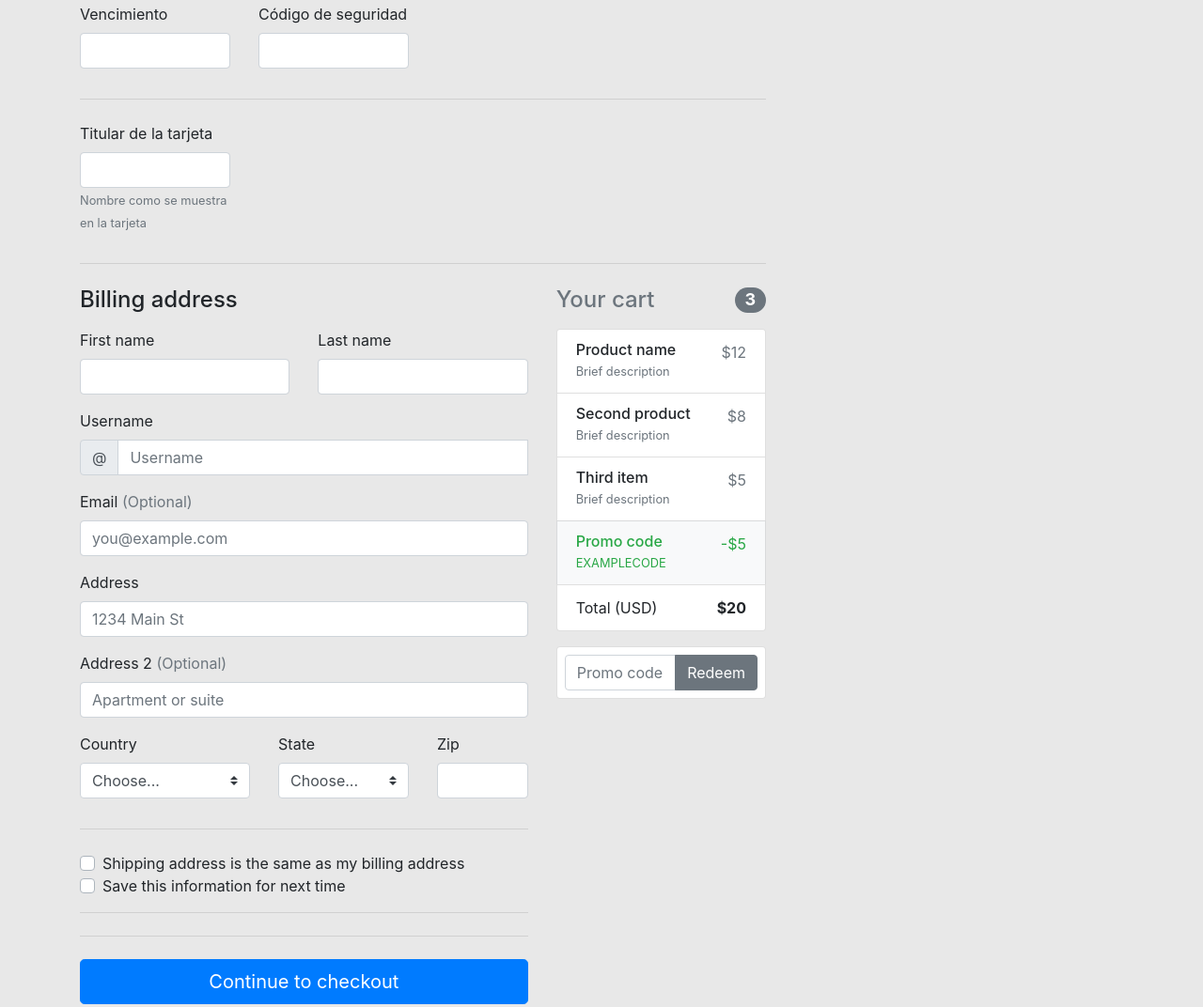
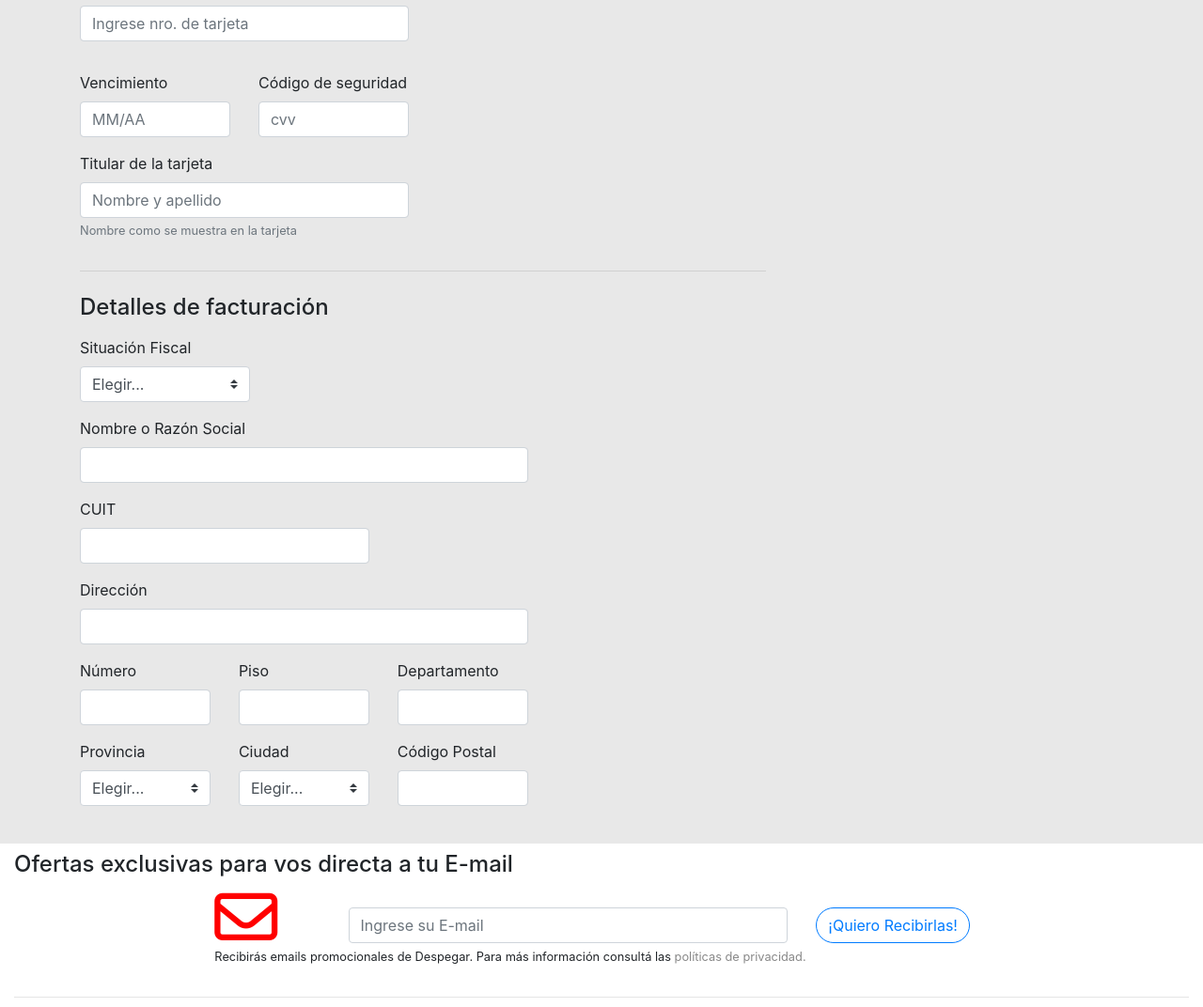
Before and after one commit to Silvanagomez/flyrolling, a website built with Parcel: page src/payments.html in a window 1280 px wide. Shown: the part 922-1994 px from the top of the page at 94% size. Built offline with nearby package versions, Linux system fonts and the light colour scheme; a web font is replaced by a local one.

Commit message:
finalizo seccion pagos

```diff
--- a/src/payments.html
+++ b/src/payments.html
@@ -6,6 +6,7 @@
   <meta http-equiv="X-UA-Compatible" content="ie=edge">
   <title>FlyRolling</title>
   <link rel="stylesheet" href="./css/main.css">
+  <link href="https://fonts.googleapis.com/css?family=Andika&display=swap" rel="stylesheet">
   <script src="https://kit.fontawesome.com/4df2f2241d.js"></script>
 </head>
 <body>
@@ -20,12 +21,13 @@
 	</header>
 	<main>
 		<div class="container">
+			<a class="p-2 text-blue" href="./IndexResultadosDeVuelos.html">« Volver a la página anterior</a>
 			<div class="row">
 				<div class="col-md-8 order-md-1 mt-2">
 					<h4 class="d-flex justify-content-between align-items-center mb-3">
 						<span class="text-muted">Ya casi estás! Completá tus datos y finalizá tu compra</span>
 					</h4>
-					<div class="alert alert-success" role="alert">
+					<div class="alert alert-success box-1" role="alert">
 						<h4 class="alert-heading"><i class="fas fa-info-circle"></i>¡Apurate!</h4>
 						<p>Últimos lugares disponibles para este Vuelo. ¡No te lo pierdas! Confirma ahora tu reserva.</p>
 					</div>
@@ -41,7 +43,17 @@
 									<h6 class="my-0">Vuelo para 2 personas</h6>
 								</div>
 								<div class="col-2">
-									<span class="text-muted">$12</span>
+									<span class="text-muted">$99.180</span>
+								</div>
+							</div>
+						</li>
+						<li class="list-group-item d-flex justify-content-between lh-condensed">
+							<div class="row">
+								<div class="col-10">
+									<h6 class="my-0">Impuestos, tasas y cargos</h6>
+								</div>
+								<div class="col-2 text-rigth">
+									<span class="text-muted">$26.532</span>
 								</div>
 							</div>
 						</li>
@@ -49,7 +61,7 @@
 							<div>
 								<h6 class="my-0">TOTAL</h6>
 							</div>
-							<span class="text-muted">$8</span>
+							<span class="text-muted">$125.712</span>
 						</li>
 					</ul>
 				</div>
@@ -81,7 +93,7 @@
 					<div class="row">
 						<div class="col-6">
 							<div class="row">
-								<div class="col-3 px-0 mx-0">
+								<div class="col-3">
 									<img src="images/bancos/icon-santander.png" class="img-fluid" alt="">
 								</div>
 								<div class="col-9 text-left">
@@ -89,7 +101,7 @@
 									<p class="small" style="color: #888888">Visa Banco Santander</p>
 								</div>
 							</div>
-							<p class="small">1 pago de $ 112.741 <br>Total a pagar: $ 112.74</p>
+							<p class="small">1 pago de $125.712 <br>Total a pagar: $125.712</p>
 							<p class="small" style="color: #888888" >- TEA: 0% -</p>
 							<h3 style="color: #888888" >CFT: 0%</h3>
 						</div>
@@ -104,190 +116,132 @@
 							<input type="text" class="form-control" id="cc-number" placeholder="Ingrese nro. de tarjeta" aria-label="Ingrese nro. de tarjeta" aria-describedby="basic-addon1" required>
 						</div>
 							<div class="invalid-feedback">
-								Credit card number is required
+								El numero de tarjeta es obligatorio.
 							</div>
 						</div>
 					</div>
 					<div class="row">
 						<div class="col-md-3 mb-3">
 							<label for="cc-expiration">Vencimiento</label>
-							<input type="text" class="form-control" id="cc-expiration" placeholder="" required>
+							<input type="text" class="form-control" id="cc-expiration" placeholder="MM/AA" aria-label="MM/AA" aria-describedby="basic-addon1" required>
 							<div class="invalid-feedback">
-								Expiration date required
+								Fecha de vencimiento obligatoria.
 							</div>
 						</div>
 						<div class="col-md-3 mb-3">
 							<label for="cc-cvv">Código de seguridad</label>
-							<input type="text" class="form-control" id="cc-cvv" placeholder="" required>
+							<input type="text" class="form-control" id="cc-cvv" placeholder="cvv" aria-label="cvv" aria-describedby="basic-addon1" required>
 							<div class="invalid-feedback">
-								Security code required
+								Código de seguridad obligatorio.
 							</div>
 						</div>
 					</div>
-
-					<hr class="mb-4">
 					<div class="row">
-						<div class="col-md-3 mb-3">
+						<div class="col-md-6 mb-3">
 							<label for="cc-name">Titular de la tarjeta</label>
-							<input type="text" class="form-control" id="cc-name" placeholder="" required>
+							<input type="text" class="form-control" id="cc-name" placeholder="Nombre y apellido" aria-label="Nombre y apellido" aria-describedby="basic-addon1" required>
 							<small class="text-muted">Nombre como se muestra en la tarjeta</small>
 							<div class="invalid-feedback">
-								Name on card is required
+								El nombre es obligatorio.
 							</div>
 						</div>
 					</div>
 						<hr class="mb-4">
 					<!-- Fin Seleccion de tipo de pago -->
 					<div class="row">
-						<div class="col-md-4 order-md-2 mb-4">
-							<h4 class="d-flex justify-content-between align-items-center mb-3">
-								<span class="text-muted">Your cart</span>
-								<span class="badge badge-secondary badge-pill">3</span>
-							</h4>
-						<ul class="list-group mb-3">
-							<li class="list-group-item d-flex justify-content-between lh-condensed">
-								<div>
-									<h6 class="my-0">Product name</h6>
-									<small class="text-muted">Brief description</small>
-								</div>
-								<span class="text-muted">$12</span>
-							</li>
-							<li class="list-group-item d-flex justify-content-between lh-condensed">
-								<div>
-								<h6 class="my-0">Second product</h6>
-								<small class="text-muted">Brief description</small>
-								</div>
-								<span class="text-muted">$8</span>
-							</li>
-							<li class="list-group-item d-flex justify-content-between lh-condensed">
-								<div>
-								<h6 class="my-0">Third item</h6>
-								<small class="text-muted">Brief description</small>
-								</div>
-								<span class="text-muted">$5</span>
-							</li>
-							<li class="list-group-item d-flex justify-content-between bg-light">
-								<div class="text-success">
-								<h6 class="my-0">Promo code</h6>
-								<small>EXAMPLECODE</small>
-								</div>
-								<span class="text-success">-$5</span>
-							</li>
-							<li class="list-group-item d-flex justify-content-between">
-								<span>Total (USD)</span>
-								<strong>$20</strong>
-							</li>
-						</ul>
-
-						<form class="card p-2">
-							<div class="input-group">
-								<input type="text" class="form-control" placeholder="Promo code">
-								<div class="input-group-append">
-								<button type="submit" class="btn btn-secondary">Redeem</button>
-								</div>
-							</div>
-						</form>
-					</div>
-					<div class="col-md-8 order-md-1">
-							<h4 class="mb-3">Billing address</h4>
+						<div class="col-md-8 order-md-1">
+							<h4 class="mb-3">Detalles de facturación</h4>
 							<form class="needs-validation" novalidate>
 								<div class="row">
-									<div class="col-md-6 mb-3">
-										<label for="firstName">First name</label>
-										<input type="text" class="form-control" id="firstName" placeholder="" value="" required>
+									<div class="col-md-5 mb-3">
+										<label for="country">Situación Fiscal</label>
+										<select class="custom-select d-block w-100" id="country" required>
+											<option value="">Elegir...</option>
+											<option>Consumidor Final</option>
+											<option>IVA Exento</option>
+											<option>Monotributista</option>
+											<option>Responsable Inscripto</option>
+										</select>
 										<div class="invalid-feedback">
-											Valid first name is required.
-										</div>
-									</div>
-									<div class="col-md-6 mb-3">
-										<label for="lastName">Last name</label>
-										<input type="text" class="form-control" id="lastName" placeholder="" value="" required>
-										<div class="invalid-feedback">
-											Valid last name is required.
+											Seleccione una opción valida.
 										</div>
 									</div>
 								</div>
-
-								<div class="mb-3">
-									<label for="username">Username</label>
-									<div class="input-group">
-										<div class="input-group-prepend">
-											<span class="input-group-text">@</span>
-										</div>
-										<input type="text" class="form-control" id="username" placeholder="Username" required>
-										<div class="invalid-feedback" style="width: 100%;">
-											Your username is required.
+								<div class="row">
+									<div class="col-md-12 mb-3">
+										<label for="firstName">Nombre o Razón Social</label>
+										<input type="text" class="form-control" id="firstName" placeholder="" value="" required>
+										<div class="invalid-feedback">
+											El nombre es obligatorio.
 										</div>
 									</div>
 								</div>
-
-								<div class="mb-3">
-									<label for="email">Email <span class="text-muted">(Optional)</span></label>
-									<input type="email" class="form-control" id="email" placeholder="you@example.com">
-									<div class="invalid-feedback">
-										Please enter a valid email address for shipping updates.
+								<div class="row">
+									<div class="col-md-8 mb-3">
+										<label for="firstName">CUIT</label>
+										<input type="text" class="form-control" id="firstName" placeholder="" value="" required>
+										<div class="invalid-feedback">
+											El cuit es obligatorio.
+										</div>
 									</div>
 								</div>
-
 								<div class="mb-3">
-									<label for="address">Address</label>
-									<input type="text" class="form-control" id="address" placeholder="1234 Main St" required>
+									<label for="address">Dirección</label>
+									<input type="text" class="form-control" id="address" placeholder="" required>
 									<div class="invalid-feedback">
-										Please enter your shipping address.
+										Por favor ingrese su dirección.
 									</div>
 								</div>
-
-								<div class="mb-3">
-									<label for="address2">Address 2 <span class="text-muted">(Optional)</span></label>
-									<input type="text" class="form-control" id="address2" placeholder="Apartment or suite">
-								</div>
-
+								<!-- <div class="mb-3"> -->
 								<div class="row">
-									<div class="col-md-5 mb-3">
-										<label for="country">Country</label>
-										<select class="custom-select d-block w-100" id="country" required>
-											<option value="">Choose...</option>
-											<option>United States</option>
-										</select>
+									<div class="col-md-4 mb-3">
+										<label for="address">Número</label>
+										<input type="text" class="form-control" id="address" placeholder="" required>
 										<div class="invalid-feedback">
-											Please select a valid country.
+											Por favor ingrese la numeración.
 										</div>
 									</div>
 									<div class="col-md-4 mb-3">
-										<label for="state">State</label>
-										<select class="custom-select d-block w-100" id="state" required>
-											<option value="">Choose...</option>
-											<option>California</option>
+										<label for="address">Piso</label>
+										<input type="text" class="form-control" id="address" placeholder="">
+									</div>
+									<div class="col-md-4 mb-3">
+										<label for="address">Departamento</label>
+										<input type="text" class="form-control" id="address" placeholder="">
+									</div>
+								</div>
+								<div class="row">
+									<div class="col-md-4 mb-3">
+										<label for="country">Provincia</label>
+										<select class="custom-select d-block w-100" id="country" required>
+											<option value="">Elegir...</option>
+											<option>Tucumán</option>
 										</select>
 										<div class="invalid-feedback">
-											Please provide a valid state.
+											Seleccione una opción valida.
 										</div>
 									</div>
-									<div class="col-md-3 mb-3">
-										<label for="zip">Zip</label>
+									<div class="col-md-4 mb-3">
+										<label for="state">Ciudad</label>
+										<select class="custom-select d-block w-100" id="state" required>
+											<option value="">Elegir...</option>
+											<option>S.M de Tucumán</option>
+										</select>
+										<div class="invalid-feedback">
+												Seleccione una opción valida.
+										</div>
+									</div>
+									<div class="col-md-4 mb-3">
+										<label for="zip">Código Postal</label>
 										<input type="text" class="form-control" id="zip" placeholder="" required>
 										<div class="invalid-feedback">
-											Zip code required.
+											El CP es obligatorio.
 										</div>
 									</div>
 								</div>
-								<hr class="mb-4">
-								<div class="custom-control custom-checkbox">
-									<input type="checkbox" class="custom-control-input" id="same-address">
-									<label class="custom-control-label" for="same-address">Shipping address is the same as my billing address</label>
-								</div>
-								<div class="custom-control custom-checkbox">
-									<input type="checkbox" class="custom-control-input" id="save-info">
-									<label class="custom-control-label" for="save-info">Save this information for next time</label>
-								</div>
-								<hr class="mb-4">
-
-								<hr class="mb-4">
-								<button class="btn btn-primary btn-lg btn-block" type="submit">Continue to checkout</button>
 							</form>
 						</div>
 					</div>
-				</section>
 				</div>
 				<div class="col-md-4 order-md-2 mb-4">
 					<div class="sticky-top">
```
Also changed, not shown: src/css/main.css (+9 -2 lines), src/images/PerfilA.png (renamed from src/images/perfilA.png), src/images/PerfilB.png (renamed from src/images/perfilB.png), src/images/PerfilC.png (renamed from src/images/perfilC.png).
